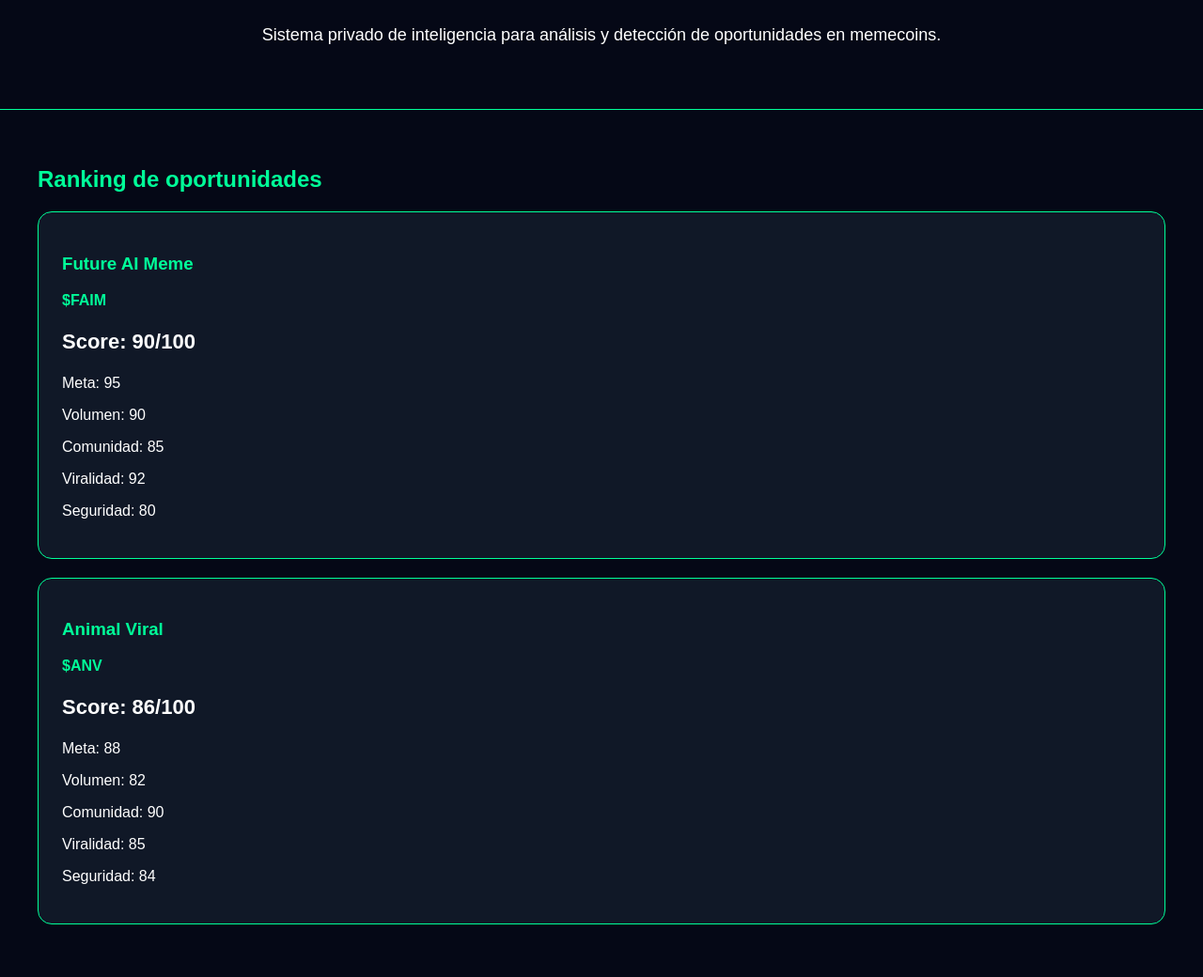
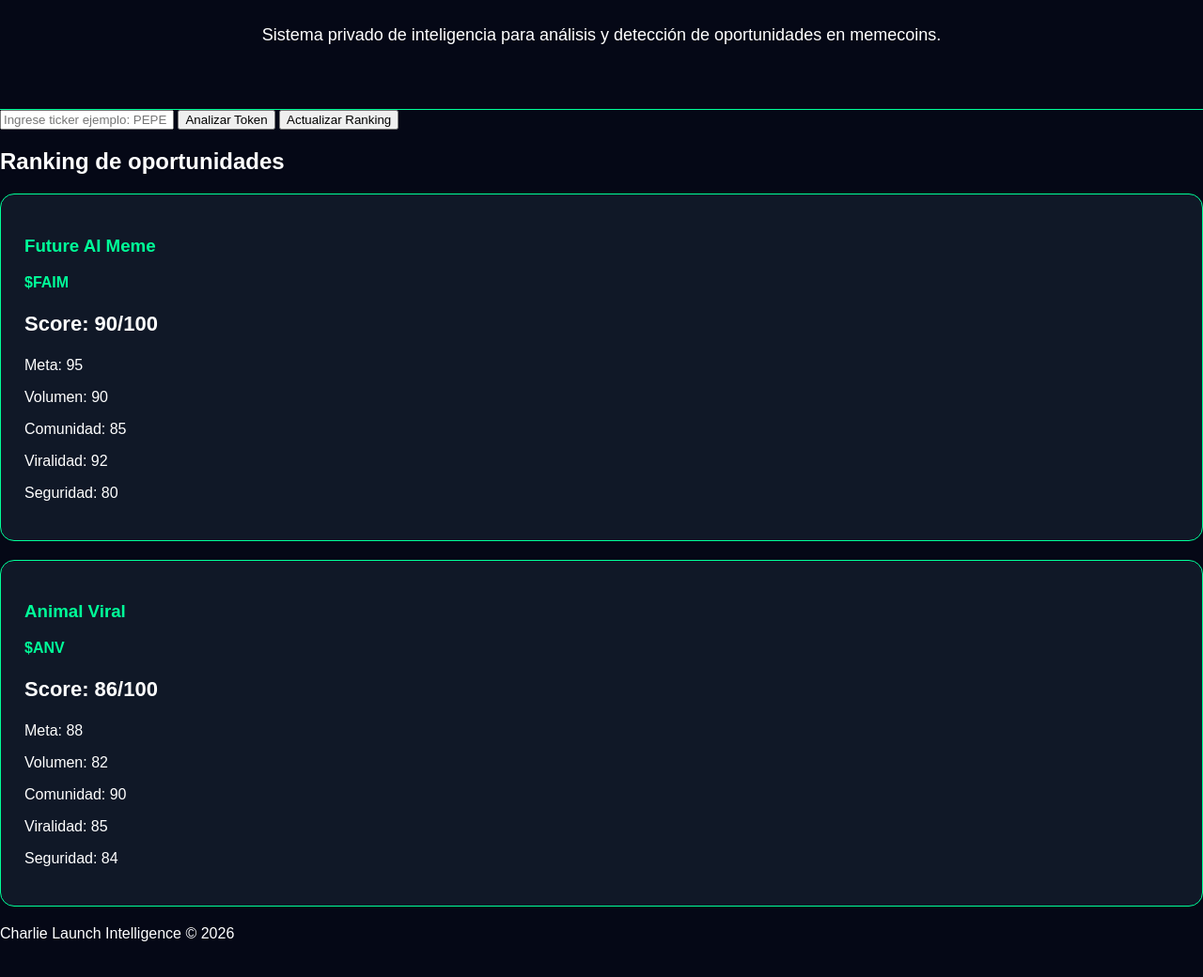
Before and after one commit to projectlabsol/Charlie-Launch-Intelligence, a plain HTML site: page index.html in a window 1280 px wide. Shown: the part 136-1176 px from the top of the page at 94% size. After the commit the page ends 1139 px from the top, so only its background shows below. Drawn offline with Linux system fonts and the light colour scheme.

Commit message:
Update index.html

```diff
--- a/index.html
+++ b/index.html
@@ -7,26 +7,54 @@
 <title>Charlie Launch Intelligence</title>
 
 <link rel="stylesheet" href="style.css">
+
 </head>
 
 <body>
 
 <header class="hero">
-    <h1>🚀 Charlie Launch Intelligence</h1>
-    <p>
-        Sistema privado de inteligencia para análisis y detección
-        de oportunidades en memecoins.
-    </p>
+
+<h1>🚀 Charlie Launch Intelligence</h1>
+
+<p>
+Sistema privado de inteligencia para análisis y detección de oportunidades en memecoins.
+</p>
+
 </header>
 
 
-<section class="panel">
+<section class="dashboard">
+
+
+<div class="search">
+
+<input id="tickerInput" placeholder="Ingrese ticker ejemplo: PEPE">
+
+<button onclick="analizarNuevoToken()">
+Analizar Token
+</button>
+
+<button onclick="actualizarRanking()">
+Actualizar Ranking
+</button>
+
+</div>
+
 
 <h2>Ranking de oportunidades</h2>
 
+
 <div id="resultado"></div>
 
+
 </section>
+
+
+<footer>
+
+Charlie Launch Intelligence © 2026
+
+</footer>
 
 
 <script src="app.js"></script>
```
